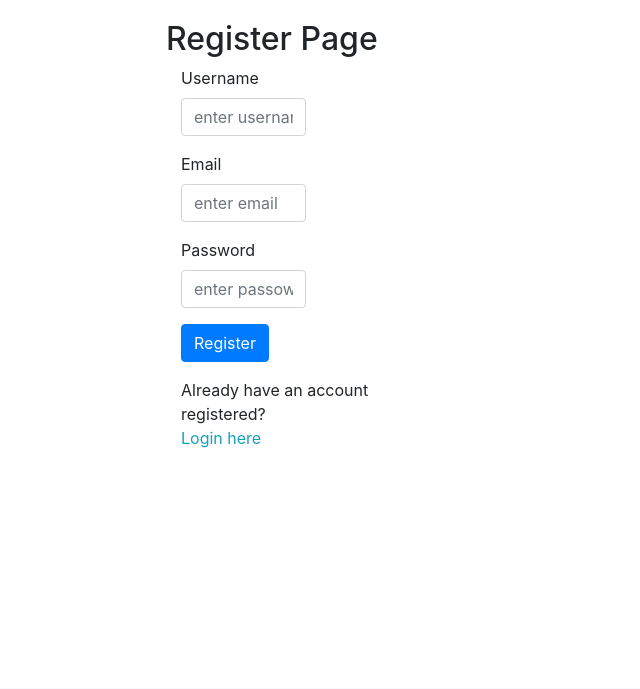
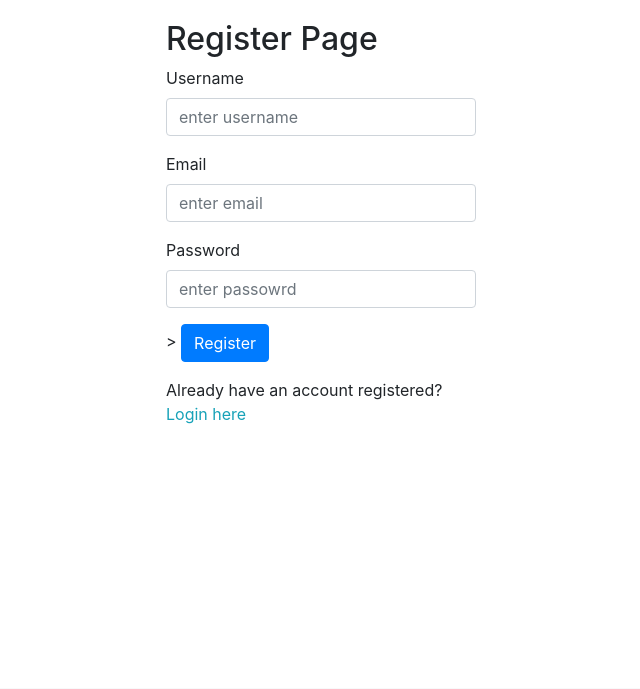
Before and after one commit to Rygorazd/TRGC-WebApp-DEV, a PHP site: page /register.php in a window 1280 px wide. Shown: the part 56-745 px from the top of the page, without its empty margins (319-959 px from the left). Run offline with PHP 8.4, Linux system fonts and the light colour scheme.

Commit message:
register

```diff
--- a/HTML/register.php
+++ b/HTML/register.php
@@ -151,36 +151,26 @@ if(isset($_REQUEST['btn_register'])) //button name "btn_register"
 			<form method="post" class="form-horizontal">
 
 				<div class="form-group">
-				<label class="col-sm-3 control-label">Username</label>
-				<div class="col-sm-6">
+				<label>Username</label>
 				<input type="text" name="txt_username" class="form-control" placeholder="enter username" />
-				</div>
 				</div>
 
 				<div class="form-group">
-				<label class="col-sm-3 control-label">Email</label>
-				<div class="col-sm-6">
+				<label>Email</label>
 				<input type="text" name="txt_email" class="form-control" placeholder="enter email" />
-				</div>
 				</div>
 
 				<div class="form-group">
-				<label class="col-sm-3 control-label">Password</label>
-				<div class="col-sm-6">
+				<label>Password</label>
 				<input type="password" name="txt_password" class="form-control" placeholder="enter passowrd" />
 				</div>
+
+				<div class="form-group">>
+				<input type="submit"  name="btn_register" class="btn btn-primary" value="Register">
 				</div>
 
 				<div class="form-group">
-				<div class="col-sm-offset-3 col-sm-9 m-t-15">
-				<input type="submit"  name="btn_register" class="btn btn-primary" value="Register">
-				</div>
-				</div>
-
-				<div class="form-group">
-				<div class="col-sm-offset-3 col-sm-9 m-t-15">
 				Already have an account registered?<a href="index.php"><p class="text-info">Login here</p></a>
-				</div>
 				</div>
 
 			</form>
```
